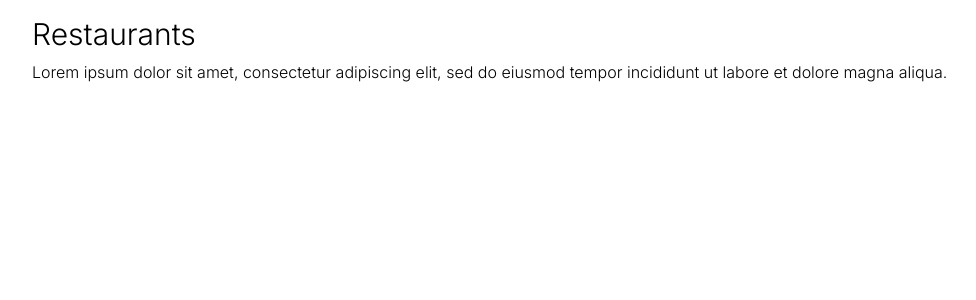
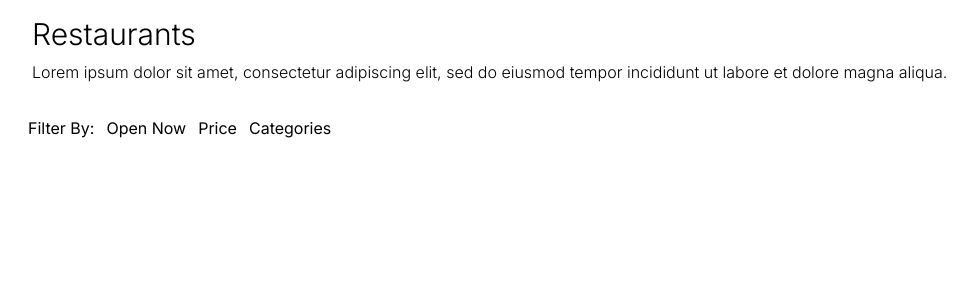
Before and after one commit to ainunnfh/sekawan-media-reactjs-test, a Next.js app: page / in a window 1280 px wide. Shown: the top 300 px of the page, without its empty margins (0-976 px from the left). Built offline with nearby package versions, Linux system fonts and the light colour scheme.

Commit message:
🆙update (page): usage filter component

```diff
--- a/src/app/page.tsx
+++ b/src/app/page.tsx
@@ -1,8 +1,12 @@
+import Filter from "@/components/Filter";
 import Header from "@/components/Header";
 import Image from "next/image";
 
 export default function Home() {
   return (
+    <>
     <Header/>
+    <Filter/>
+    </>
   );
 }
```
